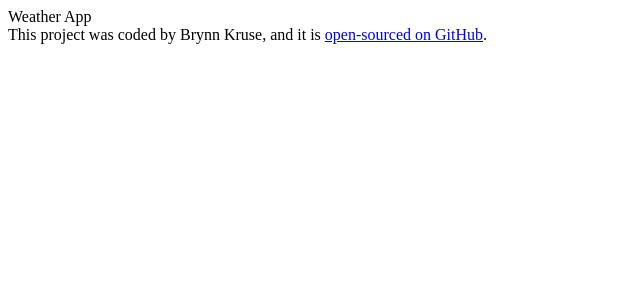
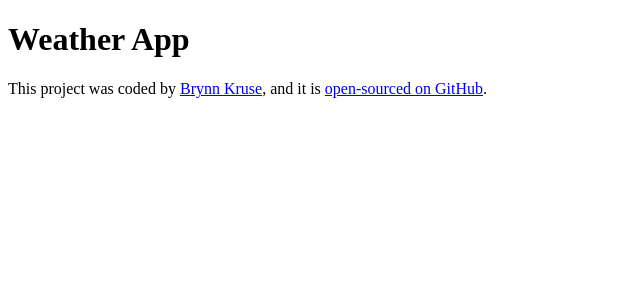
Before and after one commit to bryKruse/weather-project-react-2, a React (Create React App) app: page / in a window 1280 px wide. Shown: the top 300 px of the page, without its empty margins (0-640 px from the left). Built offline with nearby package versions, Linux system fonts and the light colour scheme.

Commit message:
Add linkedin and edit format

```diff
--- a/src/App.js
+++ b/src/App.js
@@ -3,9 +3,11 @@
 export default function App() {
   return (
     <div className="App">
-      Weather App
+      <h1>Weather App</h1>
       <footer>
-        This project was coded by Brynn Kruse, and it is{" "}
+        This project was coded by{" "}
+        <a href="https://www.linkedin.com/in/brynn-kruse-0b154017b/" target="_blank" rel="noreferrer">Brynn Kruse</a>
+        , and it is{" "}
         <a href="https://github.com/bryKruse/weather-project-react-2" target="_blank" rel="noreferrer">
           open-sourced on GitHub
         </a>
```
